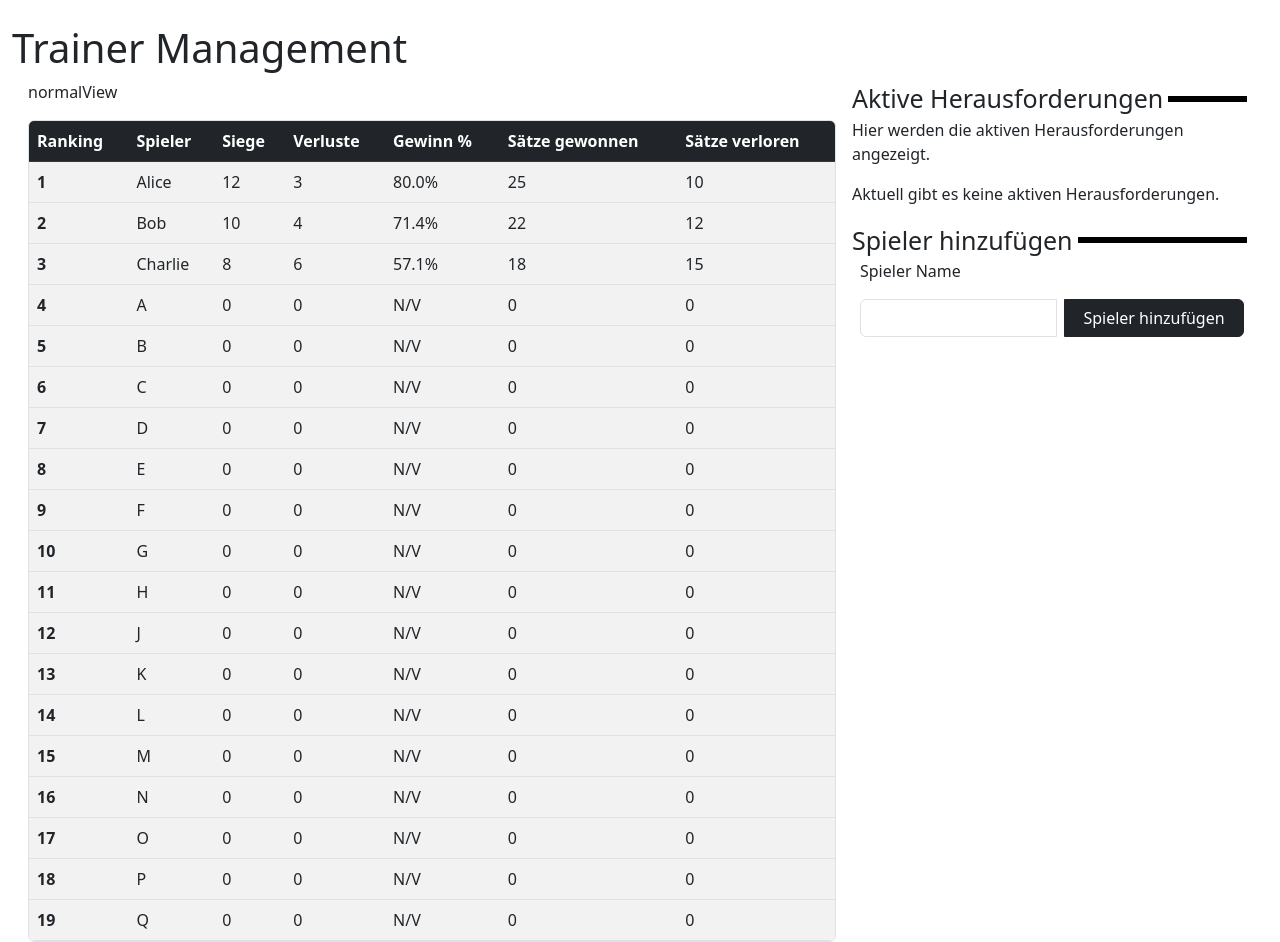
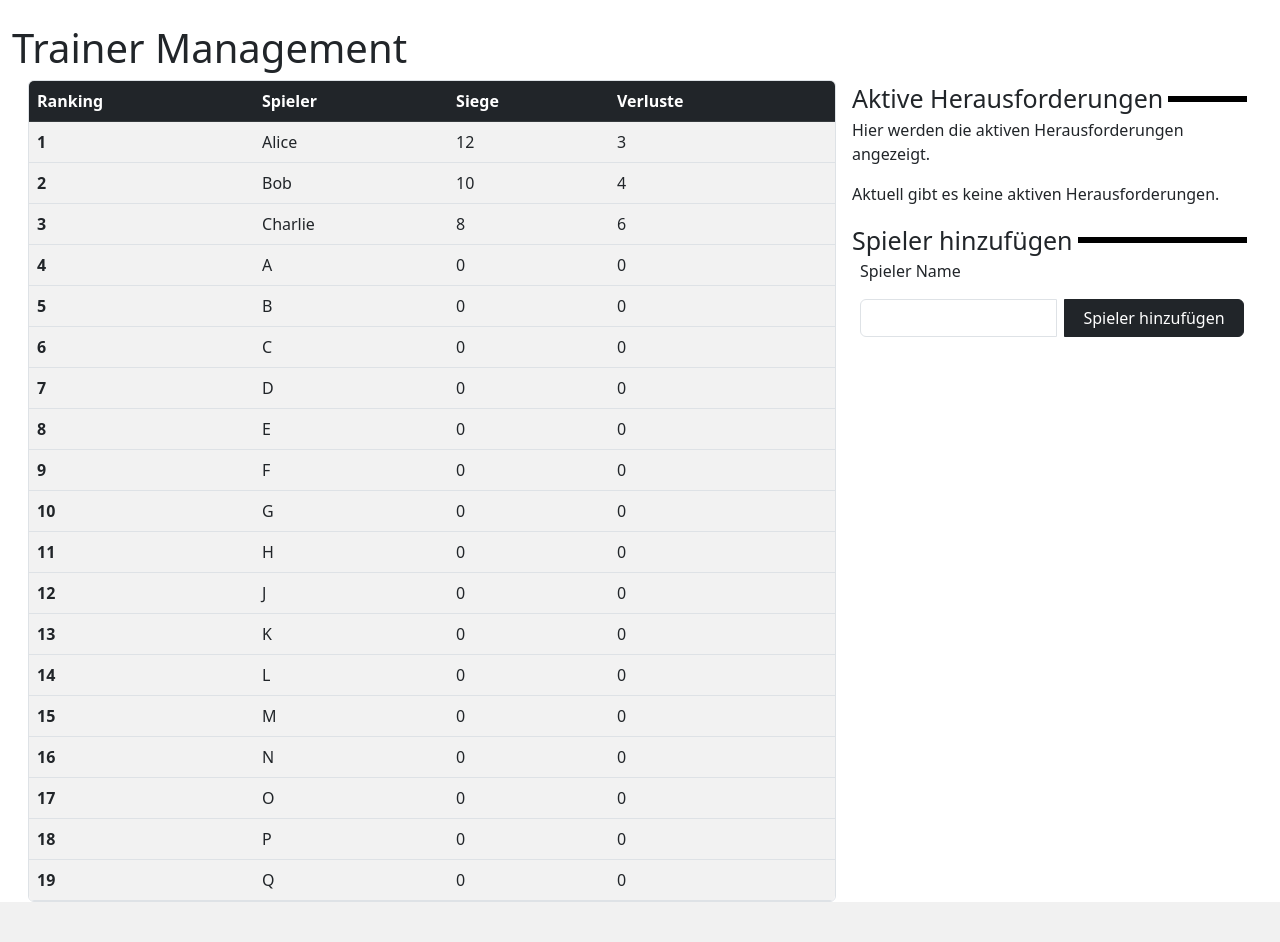
Before and after one commit to M-Mrk/DreamRankr, a Flask app: page /trainer in a window 1280 px wide. Shown: the part 56-998 px from the top of the page. After the commit the page ends 958 px from the top, so only its background shows below. Run offline with Flask 3, Linux system fonts and the light colour scheme.

Commit message:
removed unessecary stats for the trainer view

```diff
--- a/static/CSS/Main.css
+++ b/static/CSS/Main.css
@@ -76,12 +76,11 @@
     margin-bottom: 2rem; /* Add space before other sections */
 }
 
-/* Alternative approach - if you prefer responsive columns */
 .gridContainer-responsive {
     width: 100%;
     max-width: 100vw;
     display: grid;
-    grid-template-columns: minmax(300px, 2fr) minmax(250px, 1fr); /* Responsive but constrained */
+    grid-template-columns: 1fr 1fr;
     grid-template-rows: 1fr;
     grid-column-gap: 1rem;
     grid-row-gap: 0px;
--- a/templates/trainer.html
+++ b/templates/trainer.html
@@ -47,9 +47,6 @@
                     <th>Spieler</th>
                     <th>Siege</th>
                     <th>Verluste</th>
-                    <th>Gewinn %</th>
-                    <th>Sätze gewonnen</th>
-                    <th>Sätze verloren</th>
                 </tr>
             </thead>
             <tbody>
@@ -59,14 +56,6 @@
                     <td>{{ player.name }}</td>
                     <td>{{ player.wins }}</td>
                     <td>{{ player.losses }}</td>
-                    <td>{% if player.wins %}
-                            {{ "%.1f"|format((player.wins / (player.wins + player.losses) * 100)) }}%
-                        {% else %}
-                            N/V
-                        {% endif %}
-                    </td>
-                    <td>{{ player.setsWon }}</td>
-                    <td>{{ player.setsLost }}</td>
                 </tr>
                 <!-- Expanded row for buttons, hidden by default -->
                 <tr class="expand-row" id="expand-mobile-{{ player.ranking }}" style="display:none;">
@@ -115,7 +104,6 @@
 <div class="normalView">
     <div class="gridContainer">
         <div class="tableColumn">
-            <p>normalView</p>
             <div class="table-responsive">
                 <table class="table table-striped table-hover" id="playerTableNormal">
                     <thead class="table-dark">
@@ -124,9 +112,6 @@
                             <th>Spieler</th>
                             <th>Siege</th>
                             <th>Verluste</th>
-                            <th>Gewinn %</th>
-                            <th>Sätze gewonnen</th>
-                            <th>Sätze verloren</th>
                         </tr>
                     </thead>
                     <tbody>
@@ -136,14 +121,6 @@
                             <td>{{ player.name }}</td>
                             <td>{{ player.wins }}</td>
                             <td>{{ player.losses }}</td>
-                            <td>{% if player.wins %}
-                                    {{ "%.1f"|format((player.wins / (player.wins + player.losses) * 100)) }}%
-                                {% else %}
-                                    N/V
-                                {% endif %}
-                            </td>
-                            <td>{{ player.setsWon }}</td>
-                            <td>{{ player.setsLost }}</td>
                         </tr>
                         <!-- Expanded row for buttons, hidden by default -->
                         <tr class="expand-row" id="expand-normal-{{ player.ranking }}" style="display:none;">
```
